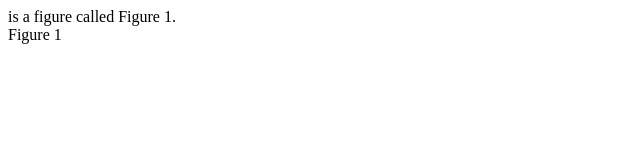
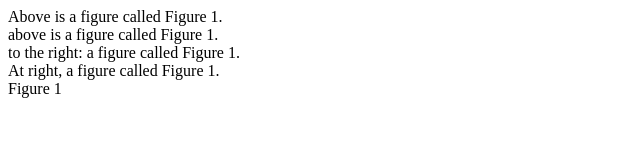
Before and after one commit to j6k4m8/seeX, a plain HTML site: page index.html in a window 1280 px wide. Shown: the whole page, without its empty margins (0-640 px from the left). Drawn offline with Linux system fonts and the light colour scheme.

Commit message:
Add examples, update choice code

```diff
--- a/index.html
+++ b/index.html
@@ -6,7 +6,10 @@
     <script src="seex.js"></script>
 </head>
 <body>
-    <span class="seex" data-seex-target="#fig1"></span> is a figure called Figure 1.
-    <div id="fig1">Figure 1</div>
+    <div><span class="seex" data-seex-target="#fig1">Above</span> is a figure called Figure 1.</div>
+    <div><span class="seex" data-seex-target="#fig1">above</span> is a figure called Figure 1.</div>
+    <div><span class="seex" data-seex-target="#fig1">to the right:</span>  a figure called Figure 1.</div>
+    <div><span class="seex" data-seex-target="#fig1">At right,</span> a figure called Figure 1.</div>
+    <div><div id="fig1">Figure 1</div></div>
 </body>
 </html>
--- a/seex.js
+++ b/seex.js
@@ -65,7 +65,7 @@ var Seex = function() {
             if (isCapitalized) newWord = newWord[0].toUpperCase() + newWord.slice(1);
             if (!!endingPunctuation) newWord += endingPunctuation;
 
-            return newWord;
+            this.allElements[i].innerText = newWord;
         }
     };
 
```
